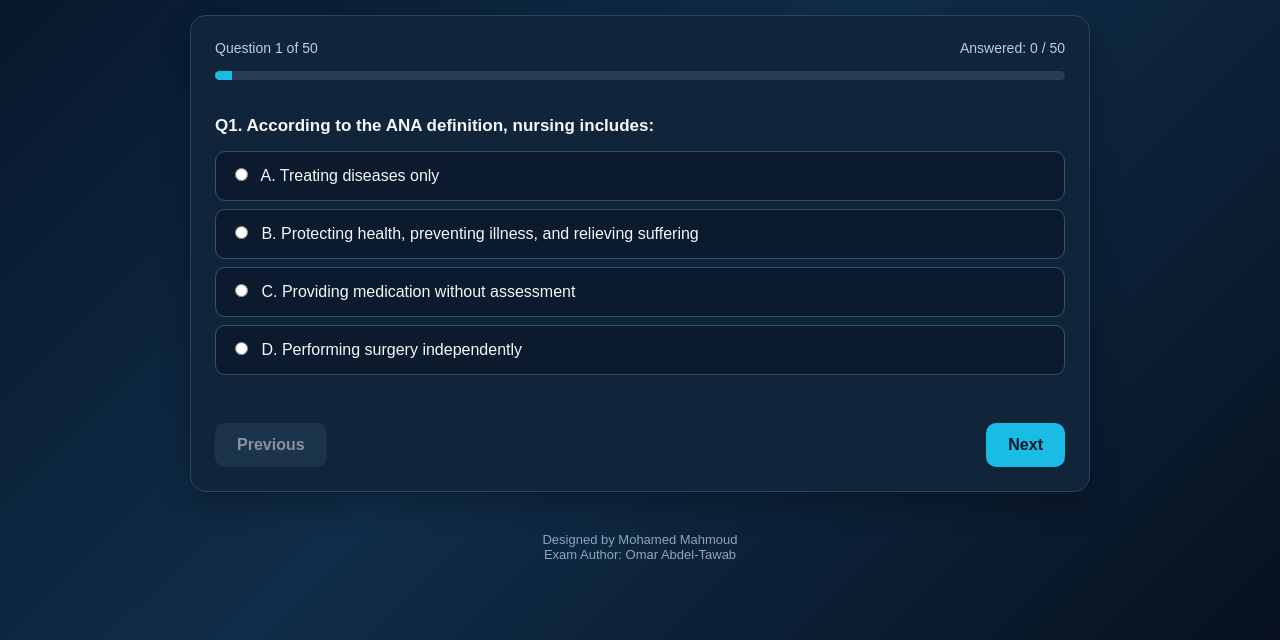
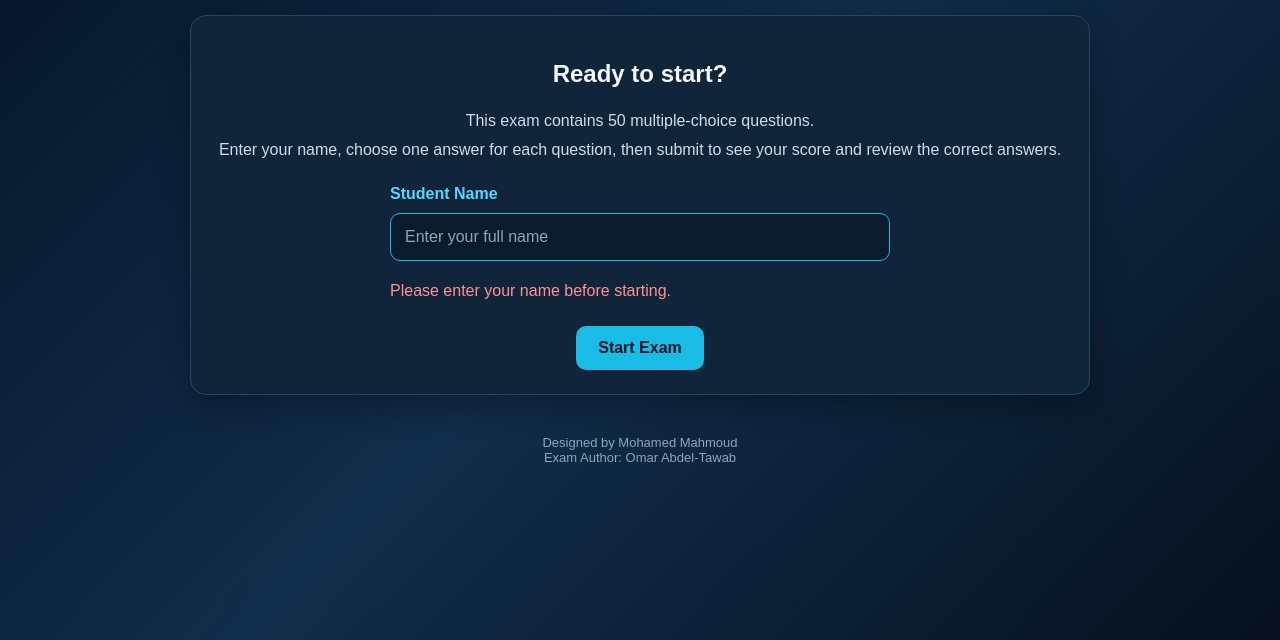
Before and after one commit to mohamed657mmg-cmd/medical-surgical-nursing-comprehensive-exam, a plain HTML site: page index.html in a window 1280 px wide. Both pictures are taken after a click on the button "Start Exam". Shown: the part 160-800 px from the top of the page. Drawn offline with Linux system fonts and the light colour scheme.

Commit message:
Update index.html

```diff
--- a/index.html
+++ b/index.html
@@ -38,12 +38,33 @@ button:hover{filter:brightness(1.1)}
 button:disabled{opacity:.5;cursor:not-allowed}
 .start-area{text-align:center}
 .start-area p{line-height:1.8;color:#d0dce7}
+.name-field{
+  max-width:500px;
+  margin:20px auto;
+  text-align:left;
+}
+.name-field label{
+  display:block;
+  margin-bottom:10px;
+  font-weight:bold;
+  color:#55d6ff;
+}
+.name-field input{
+  width:100%;
+  padding:14px;
+  border:1px solid #35536d;
+  border-radius:10px;
+  background:#0b1b2d;
+  color:white;
+  font-size:16px;
+  outline:none;
+}
+.name-field input:focus{border-color:#19bce5}
+.name-field input::placeholder{color:#8da6bb}
 .progress-wrap{height:9px;background:#263d53;border-radius:20px;overflow:hidden;margin:15px 0}
 .progress{height:100%;width:0;background:#19bce5;transition:width .2s}
 .topline{display:flex;justify-content:space-between;gap:10px;flex-wrap:wrap;color:#b9d0e2;font-size:14px}
-.question{
-  padding:18px 0;border-bottom:1px solid #29445d;
-}
+.question{padding:18px 0;border-bottom:1px solid #29445d}
 .question:last-child{border-bottom:0}
 .question h3{font-size:17px;line-height:1.5;margin:0 0 13px}
 .option{
@@ -60,35 +81,60 @@ button:disabled{opacity:.5;cursor:not-allowed}
 .review-item{padding:16px 0;border-bottom:1px solid #29445d;line-height:1.65}
 .correct{color:#65e6a5}
 .wrong{color:#ff9292}
-.review-item p{margin:7px 0}
 footer{text-align:center;color:#8da6bb;font-size:13px;padding:22px 5px}
-@media(max-width:600px){body{padding:12px}.card{padding:17px}.actions button{flex:1}}
+@media(max-width:600px){
+  body{padding:12px}
+  .card{padding:17px}
+  .actions button{flex:1}
+}
 </style>
 </head>
 <body>
 <div class="container">
+
   <header>
     <h1>Medical-Surgical Nursing Exam</h1>
-    <p>50 MCQs | Nursing Care, Palliative Care, Surgery & Perioperative Nursing</p>
+    <p>50 MCQs | Nursing Care, Palliative Care, Surgery &amp; Perioperative Nursing</p>
   </header>
 
+  <!-- Start screen -->
   <section id="startScreen" class="card start-area">
     <h2>Ready to start?</h2>
     <p>
       This exam contains 50 multiple-choice questions.<br>
-      Choose one answer for each question, then submit to see your score
-      and review the correct answers.
+      Enter your name, choose one answer for each question,
+      then submit to see your score and review the correct answers.
     </p>
+
+    <div class="name-field">
+      <label for="studentName">Student Name</label>
+      <input
+        type="text"
+        id="studentName"
+        placeholder="Enter your full name"
+        autocomplete="name"
+      >
+      <p id="nameError" class="hidden" style="color:#ff9292">
+        Please enter your name before starting.
+      </p>
+    </div>
+
     <button class="primary" id="startBtn" type="button">Start Exam</button>
   </section>
 
+  <!-- Exam screen -->
   <section id="examScreen" class="card hidden">
     <div class="topline">
       <span id="progressText">Question 1 of 50</span>
       <span id="answeredText">Answered: 0 / 50</span>
     </div>
-    <div class="progress-wrap"><div class="progress" id="progressBar"></div></div>
+
+    <div class="progress-wrap">
+      <div class="progress" id="progressBar"></div>
+    </div>
+
     <div id="questionsContainer"></div>
+
     <div class="actions">
       <button class="secondary" id="backBtn" type="button">Previous</button>
       <button class="primary" id="nextBtn" type="button">Next</button>
@@ -96,14 +142,18 @@ footer{text-align:center;color:#8da6bb;font-size:13px;padding:22px 5px}
     </div>
   </section>
 
+  <!-- Results screen -->
   <section id="resultScreen" class="card hidden">
     <h2 style="text-align:center">Exam Result</h2>
+    <p id="studentResult" class="result-message"></p>
     <div id="resultScore"></div>
     <p class="result-message" id="resultMessage"></p>
+
     <div class="actions">
       <button class="secondary" id="reviewBtn" type="button">Review Answers</button>
       <button class="primary" id="restartBtn" type="button">Restart Exam</button>
     </div>
+
     <div id="reviewContainer" class="hidden"></div>
   </section>
 
@@ -190,10 +240,12 @@ function startExam(){
   current = 0;
   answers = Array(questions.length).fill(null);
   prepareOptions();
+
   startScreen.classList.add("hidden");
   resultScreen.classList.add("hidden");
   examScreen.classList.remove("hidden");
   document.getElementById("reviewContainer").classList.add("hidden");
+
   renderQuestion();
 }
 
@@ -203,14 +255,16 @@ function renderQuestion(){
 
   document.getElementById("progressText").textContent =
     `Question ${current+1} of ${questions.length}`;
+
   document.getElementById("answeredText").textContent =
     `Answered: ${answers.filter(a=>a!==null).length} / ${questions.length}`;
+
   document.getElementById("progressBar").style.width =
     `${((current+1)/questions.length)*100}%`;
 
   questionsContainer.innerHTML = `
     <div class="question">
-      <h3>Q${current+1}. ${question.q}</h3>
+      <h3>Q${current+1}. ${escapeHTML(question.q)}</h3>
       ${options.map((option,index)=>`
         <label class="option ${answers[current]===option.originalIndex?"selected":""}">
           <input type="radio" name="answer" value="${option.originalIndex}"
@@ -235,54 +289,95 @@ function renderQuestion(){
 
 function escapeHTML(value){
   return value.replace(/[&<>"']/g,char=>({
-    "&":"&amp;","<":"&lt;",">":"&gt;",'"':"&quot;","'":"&#39;"
+    "&":"&amp;",
+    "<":"&lt;",
+    ">":"&gt;",
+    '"':"&quot;",
+    "'":"&#39;"
   }[char]));
 }
 
-function updateAnswered(){
-  document.getElementById("answeredText").textContent =
-    `Answered: ${answers.filter(a=>a!==null).length} / ${questions.length}`;
-}
+// Start only after the student enters a name
+document.getElementById("startBtn").addEventListener("click",()=>{
+  const nameInput = document.getElementById("studentName");
+  const nameError = document.getElementById("nameError");
 
-document.getElementById("startBtn").addEventListener("click",startExam);
+  if(!nameInput.value.trim()){
+    nameError.classList.remove("hidden");
+    nameInput.focus();
+    return;
+  }
+
+  nameError.classList.add("hidden");
+  startExam();
+});
+
+document.getElementById("studentName").addEventListener("input",()=>{
+  if(document.getElementById("studentName").value.trim()){
+    document.getElementById("nameError").classList.add("hidden");
+  }
+});
 
 document.getElementById("nextBtn").addEventListener("click",()=>{
-  if(current<questions.length-1){current++;renderQuestion();}
+  if(current<questions.length-1){
+    current++;
+    renderQuestion();
+  }
 });
 
 document.getElementById("backBtn").addEventListener("click",()=>{
-  if(current>0){current--;renderQuestion();}
+  if(current>0){
+    current--;
+    renderQuestion();
+  }
 });
 
 document.getElementById("submitBtn").addEventListener("click",()=>{
   const unanswered=answers.filter(a=>a===null).length;
+
   if(unanswered>0){
     alert(`Please answer all questions first. Unanswered: ${unanswered}`);
     const firstUnanswered=answers.findIndex(a=>a===null);
-    if(firstUnanswered>=0){current=firstUnanswered;renderQuestion();}
+    if(firstUnanswered>=0){
+      current=firstUnanswered;
+      renderQuestion();
+    }
     return;
   }
+
   showResults();
 });
 
 function showResults(){
   const score=answers.reduce((total,answer,index)=>
     total+(answer===questions[index].a?1:0),0);
+
   const percent=Math.round(score/questions.length*100);
+  const studentName=document.getElementById("studentName").value.trim();
 
   examScreen.classList.add("hidden");
   resultScreen.classList.remove("hidden");
-  document.getElementById("resultScore").textContent=`${score} / ${questions.length}`;
-  document.getElementById("resultMessage").textContent=`Your score: ${percent}%`;
+
+  document.getElementById("studentResult").textContent =
+    `Student Name: ${studentName}`;
+
+  document.getElementById("resultScore").textContent =
+    `${score} / ${questions.length}`;
+
+  document.getElementById("resultMessage").textContent =
+    `Your score: ${percent}%`;
+
   document.getElementById("reviewContainer").classList.add("hidden");
   document.getElementById("reviewBtn").textContent="Review Answers";
 }
 
 function showReview(){
   const review=document.getElementById("reviewContainer");
+
   review.innerHTML=questions.map((question,index)=>{
     const isCorrect=answers[index]===question.a;
     const chosen=answers[index];
+
     return `
       <div class="review-item">
         <strong>Q${index+1}. ${escapeHTML(question.q)}</strong>
@@ -290,18 +385,23 @@ function showReview(){
           Your answer: ${chosen===null?"Not answered":escapeHTML(question.o[chosen])}
           ${isCorrect?" — Correct":" — Incorrect"}
         </p>
-        <p class="correct">Correct answer: ${escapeHTML(question.o[question.a])}</p>
+        <p class="correct">
+          Correct answer: ${escapeHTML(question.o[question.a])}
+        </p>
       </div>
     `;
   }).join("");
+
   review.classList.remove("hidden");
   document.getElementById("reviewBtn").textContent="Hide Review";
 }
 
 document.getElementById("reviewBtn").addEventListener("click",()=>{
   const review=document.getElementById("reviewContainer");
-  if(review.classList.contains("hidden")) showReview();
-  else {
+
+  if(review.classList.contains("hidden")){
+    showReview();
+  }else{
     review.classList.add("hidden");
     document.getElementById("reviewBtn").textContent="Review Answers";
   }
@@ -310,6 +410,7 @@ document.getElementById("reviewBtn").addEventListener("click",()=>{
 document.getElementById("restartBtn").addEventListener("click",()=>{
   resultScreen.classList.add("hidden");
   startScreen.classList.remove("hidden");
+  document.getElementById("reviewContainer").classList.add("hidden");
 });
 </script>
 </body>
```
